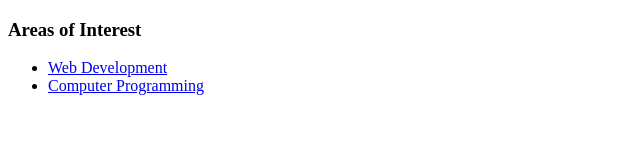
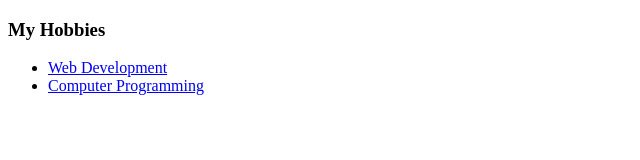
Before and after one commit to rhitik007/cv, a plain HTML site: page hobbies.html in a window 1280 px wide. Shown: the full height of the page, 0-640 px from the left. Drawn offline with Linux system fonts and the light colour scheme.

Commit message:
Update hobbies.html

```diff
--- a/hobbies.html
+++ b/hobbies.html
@@ -5,7 +5,7 @@
     <title>My Hobbies</title>
   </head>
   <body>
-    <h3>Areas of Interest</h3>
+    <h3>My Hobbies</h3>
     <ul>
       <li><a href="https://www.geeksforgeeks.org/web-development/">Web Development</a></li>
       <li><a href="https://en.wikipedia.org/wiki/Computer_programming">Computer Programming</a></li>
```
